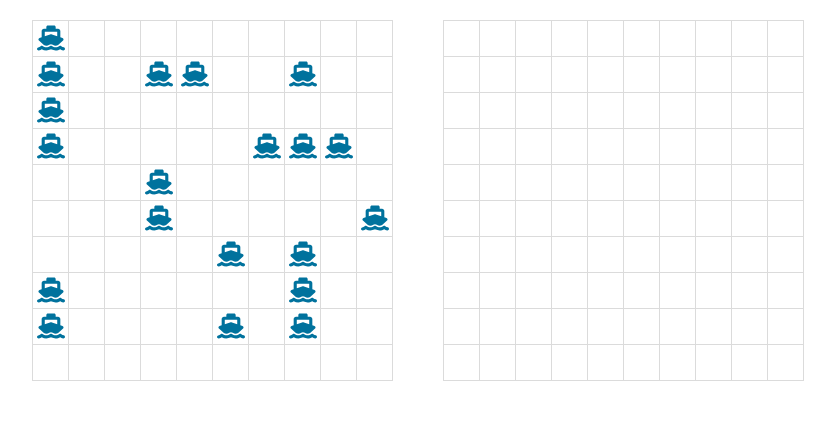
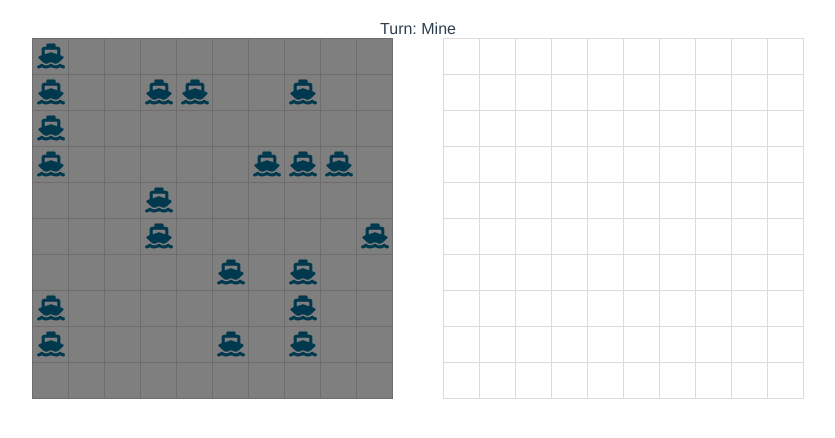
Before and after one commit to breakeneck/seabattle, a Vue app: page / in a window 1280 px wide. Shown: the top 438 px of the page, without its empty margins (222-1057 px from the left). Built offline with nearby package versions, Linux system fonts and the light colour scheme.

Commit message:
Implemented user with states draft

```diff
--- a/src/App.vue
+++ b/src/App.vue
@@ -1,12 +1,13 @@
 <template>
-  <SeaBoard :board="myBoard" :game="game" />
+  <div style="text-align: center">Turn: {{this.game.isMyTurn() ? 'Mine' : 'Enemy'}}</div>
+  <GeneralBoard :board="myBoard" :game="game" />
   <div class="vertical-space"></div>
-  <SeaBoard :board="enemyBoard" :game="game" />
+  <GeneralBoard :board="enemyBoard" :game="game" />
 </template>
 
 <script>
 
-import SeaBoard from './components/SeaBoard.vue'
+import GeneralBoard from './components/GeneralBoard'
 import Board from "@/components/Board.js";
 import Game from "@/components/Game";
 
@@ -14,14 +15,16 @@ import Game from "@/components/Game";
 export default {
   name: 'App',
   data: function () {
+    let myBoard = new Board(true);
+    let botBoard = new Board();
     return {
-      myBoard: new Board(true),
-      enemyBoard: new Board(),
-      game: new Game(),
+      myBoard: myBoard,
+      enemyBoard: botBoard,
+      game: new Game(myBoard, botBoard),
     }
   },
   components: {
-    SeaBoard
+    GeneralBoard
   }
 }
 </script>
--- a/src/components/Board.js
+++ b/src/components/Board.js
@@ -1,12 +1,13 @@
-import Game from "@/components/Game";
+import Ship from "@/components/Ship";
+import Matrix from "@/components/Matrix";
 
 export default class Board {
-    static SIZE = 10
-
     static EMPTY = 1
     static SHIP = 2
-    static DEAD_SHIP = 4
+    static DEAD_SHIP = 3
+    static ALL_SHIPS_DEAD = 4
 
+    positions = []
     states = []
     ships = []
 
@@ -15,18 +16,15 @@ export default class Board {
     constructor(isMine) {
         this.isMine = isMine || false;
 
-        this.states = this.getEmptyMatrix();
+        this.states = Matrix.reset();
         this.createShips();
         this.locateShips();
-
-        console.log(this);
     }
 
     shot(row, col) {
         if (this.isMine || this.states[row][col]) {
             return false;
         }
-        console.log(row, col, Board.SHIP, Board.DEAD_SHIP);
 
         let isHit = this.positions[row][col] === Board.SHIP;
         this.states[row][col] = isHit ? Board.SHIP : Board.EMPTY;
@@ -37,15 +35,26 @@ export default class Board {
             if (isKilled) {
                 this.markAsDead(ship);
                 if (this.allShipsAreDead()) {
-                    return Game.END;
+                    return Board.ALL_SHIPS_DEAD;
+                }
+                else {
+                    return Board.DEAD_SHIP;
                 }
             }
         }
-        return isHit ? Game.HIT : Game.MISS;
+        return isHit ? Board.SHIP : Board.EMPTY;
     }
 
     isMyShip(row, col) {
         return this.isMine && this.positions[row][col] === Board.SHIP;
+    }
+
+    isMyNewShip(row, col) {
+        return this.isMyShip(row, col) && ! this.states[row][col];
+    }
+
+    isMyBurningShip(row, col) {
+        return this.isMyShip(row, col) && this.states[row][col];
     }
 
     getHitsCount(coords) {
@@ -84,18 +93,6 @@ export default class Board {
         return true;
     }
 
-    getEmptyMatrix(matrix) {
-        matrix = [];
-        for (let row = 0; row < Board.SIZE; row++) {
-            let cols = [];
-            for (let col = 0; col < Board.SIZE; col++) {
-                cols.push(0);
-            }
-            matrix.push(cols);
-        }
-        return matrix;
-    }
-
     createShips() {
         this.ships = [];
         this.ships.push(new Ship(4));
@@ -114,7 +111,7 @@ export default class Board {
     }
 
     locateShips() {
-        this.positions = this.getEmptyMatrix();
+        this.positions = Matrix.reset();
 
         for (let ship of this.ships) {
             let attempts = 0;
@@ -174,50 +171,3 @@ export default class Board {
         return state === Board.DEAD_SHIP;
     }
 }
-
-class Ship {
-    HORIZONTAL = 0
-    VERTICAL = 1
-
-    isDead = false;
-    length = 0
-    direction = 0
-    coords = []
-
-    constructor(length) {
-        this.length = length;
-        this.generatePosition();
-    }
-
-    generatePosition() {
-        this.direction = this.random(1);
-        let maxWidth = this.direction === this.HORIZONTAL ? (10 - this.length - 1) : 10 - 1;
-        let maxHeight = this.direction === this.VERTICAL ? (10 - this.length - 1) : 10 - 1;
-
-        let [top, left] = [this.random(maxWidth), this.random(maxHeight)];
-        this.writeCoords(top, left);
-
-        // console.log(this.length, this.direction ? 'vertical' : 'horizontal', maxWidth, maxWidth, ' | ', top, left);
-
-        return true;
-    }
-
-    writeCoords(row, col) {
-        this.coords = [];
-        this.coords.push([row, col]);
-        for (let i = 0; i < this.length - 1; i++) {
-            row = this.direction === this.HORIZONTAL ? row + 1 : row;
-            col = this.direction === this.VERTICAL ? col + 1 : col;
-            this.coords.push([row, col]);
-        }
-    }
-
-    random(max) {
-        max = Math.floor(max);
-        return Math.floor(Math.random() * (max + 1));
-    }
-
-    info() {
-        return this.length + (this.direction ? ' vertical ' : ' horizontal ') + JSON.stringify(this.coords);
-    }
-}
--- /dev/null
+++ b/src/components/Bot.js
@@ -0,0 +1,18 @@
+export default class Bot {
+    states = []
+
+    shot() {
+        // for (let row of this.states) {
+        //     for (let col of this.row) {
+        //
+        //     }
+        // }
+        let [x, y] = [0, 0];
+
+        return [x, y];
+    }
+
+    analyze(shotResult) {
+        return shotResult;
+    }
+}
--- a/src/components/Game.js
+++ b/src/components/Game.js
@@ -1,33 +1,57 @@
+import Board from "@/components/Board";
+import Bot from "@/components/Bot";
 
 export default class Game {
     static MISS = 0;
     static HIT = 1;
-    static END = 2;
+    static KILL = 2;
+    static END = 3;
 
     static MY_TURN = 0;
     static ENEMY_TURN = 1;
 
+    myBoard = Board
+    enemyBoard = Board
     turn = Game.MY_TURN;
+    bot = Bot;
+
+    constructor(myBoard, enemyBoard) {
+        this.myBoard = myBoard;
+        this.enemyBoard = enemyBoard;
+
+        this.bot = new Bot(this.myBoard);
+    }
 
     shot(board, row, col) {
-        let state = board.shot(row, col);
-        this.checkResult(state);
+        let result = board.shot(row, col);
+        this.checkResult(result);
+        return result;
     }
 
     checkResult(shotResult) {
         switch (shotResult) {
-            case Game.MISS:
+            case Board.EMPTY:
                 return this.changeTurn();
-            case Game.END:
-                alert('ENd of the Game');
+            case Board.ALL_SHIPS_DEAD:
+                return alert('ENd of the Game');
         }
     }
 
     changeTurn() {
         this.turn = this.turn === Game.MY_TURN ? Game.ENEMY_TURN : Game.MY_TURN;
+
+        if (! this.isMyTurn()) {
+            let [x, y] = this.bot.shot();
+            let result = this.shot(this.myBoard, x, y);
+            this.bot.analyze(result);
+        }
     }
 
     isCurrentBoardTurn(isMine) {
-        return (isMine && Game.MY_TURN) || (! isMine && Game.ENEMY_TURN);
+        return (isMine && this.isMyTurn()) || (! isMine && !  this.isMyTurn());
+    }
+
+    isMyTurn() {
+        return this.turn === Game.MY_TURN;
     }
 }
--- a/src/components/SeaBoard.vue
+++ b/src/components/GeneralBoard.vue
@@ -1,14 +1,18 @@
 <template>
-  <table class="board" :class="{'disabled': ! this.game.isCurrentBoardTurn(this.board.isMine)}">
+  <div class="container">
+    <div class="overflow" v-if="this.game.isCurrentBoardTurn(this.board.isMine)"></div>
+    <table class="board">
       <tr v-for="(rowData, row) in this.board.states" :key="row">
         <td v-for="(state, col) in rowData" :key="col" @click="this.game.shot(this.board, row, col)">
           <font-awesome-icon icon="fa-regular fa-dot-circle" v-if="this.board.isMissed(state)" class="color-gray" />
           <font-awesome-icon icon="fa-solid fa-fire" v-if="this.board.isFire(state)" class="color-red" />
           <font-awesome-icon icon="fa-solid fa-skull" v-if="this.board.isDead(state)"/>
-        <font-awesome-icon icon="fa-solid fa-ship" v-if="this.board.isMyShip(row, col)" class="color-blue"/>
+          <font-awesome-icon icon="fa-solid fa-ship" v-if="this.board.isMyNewShip(row, col)" class="color-blue"/>
+          <font-awesome-icon icon="fa-solid fa-ship" v-if="this.board.isMyBurningShip(row, col)" class="color-blue"/>
         </td>
       </tr>
     </table>
+  </div>
 </template>
 
 <script>
@@ -21,7 +25,7 @@ import Game from "@/components/Game";
 library.add(faFire, faDotCircle, faSkull, faShip);
 
 export default {
-  name: 'SeaBoard',
+  name: 'GeneralBoard',
   props: {
     board: Board,
     game: Game
@@ -42,7 +46,6 @@ table.board {
   /*background: #dbdbdb;*/
   /*border-spacing: 1px;*/
   margin: 0 auto;
-  display: inline-block;
 }
 
 table.board td {
@@ -71,8 +74,16 @@ table.board td {
 .color-blue {
   color: #00729d;
 }
-table.board.disabled {
-
+.container {
+  position: relative;
+  display: inline-block;
+}
+.overflow {
+  background: #000000;
+  position: absolute;
+  top: 0; left: 0;
+  width: 100%; height: 100%;
+  opacity: 50%;
 }
 
 </style>
--- /dev/null
+++ b/src/components/Matrix.js
@@ -0,0 +1,15 @@
+export default class Matrix {
+    static SIZE = 10
+
+    static reset() {
+        let matrix = [];
+        for (let row = 0; row < Matrix.SIZE; row++) {
+            let cols = [];
+            for (let col = 0; col < Matrix.SIZE; col++) {
+                cols.push(0);
+            }
+            matrix.push(cols);
+        }
+        return matrix;
+    }
+}
--- /dev/null
+++ b/src/components/Ship.js
@@ -0,0 +1,46 @@
+export default class Ship {
+    HORIZONTAL = 0
+    VERTICAL = 1
+
+    isDead = false;
+    length = 0
+    direction = 0
+    coords = []
+
+    constructor(length) {
+        this.length = length;
+        this.generatePosition();
+    }
+
+    generatePosition() {
+        this.direction = this.random(1);
+        let maxWidth = this.direction === this.HORIZONTAL ? (10 - this.length - 1) : 10 - 1;
+        let maxHeight = this.direction === this.VERTICAL ? (10 - this.length - 1) : 10 - 1;
+
+        let [top, left] = [this.random(maxWidth), this.random(maxHeight)];
+        this.writeCoords(top, left);
+
+        // console.log(this.length, this.direction ? 'vertical' : 'horizontal', maxWidth, maxWidth, ' | ', top, left);
+
+        return true;
+    }
+
+    writeCoords(row, col) {
+        this.coords = [];
+        this.coords.push([row, col]);
+        for (let i = 0; i < this.length - 1; i++) {
+            row = this.direction === this.HORIZONTAL ? row + 1 : row;
+            col = this.direction === this.VERTICAL ? col + 1 : col;
+            this.coords.push([row, col]);
+        }
+    }
+
+    random(max) {
+        max = Math.floor(max);
+        return Math.floor(Math.random() * (max + 1));
+    }
+
+    info() {
+        return this.length + (this.direction ? ' vertical ' : ' horizontal ') + JSON.stringify(this.coords);
+    }
+}
```
Also changed, not shown: src/components/User.js (added, +7 -0 lines), src/components/EnemyBoard.vue (added), 1 other file (tests, documents, lock files or other folders). Lines whose indentation alone changed are shown as unchanged.
